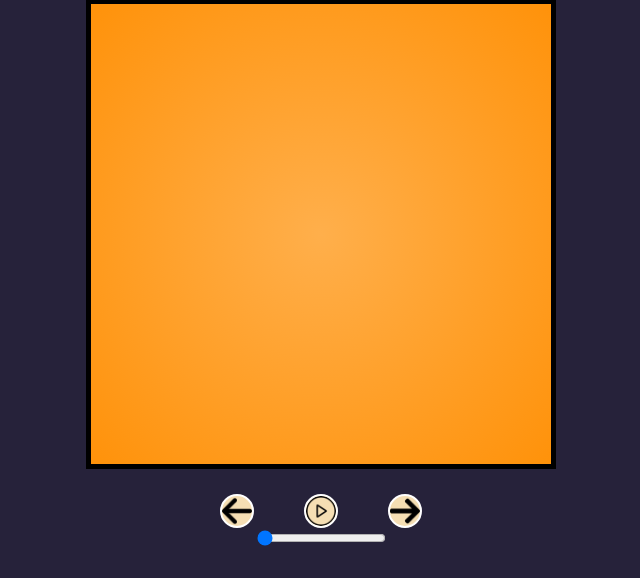
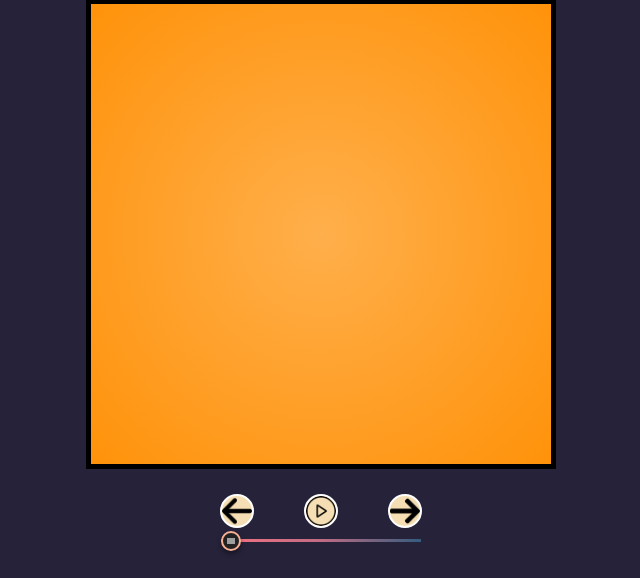
Before and after one commit to rafawang2/WebProject, a FastAPI app: page /SelectReplayBoard/replayBoard in a window 1280 px wide. Shown: the part 222-800 px from the top of the page, without its empty margins (319-959 px from the left). Run offline with FastAPI, Linux system fonts and the light colour scheme.

Commit message:
新增拖動進度條功能

```diff
--- a/static/scripts/GomokuReplay.js
+++ b/static/scripts/GomokuReplay.js
@@ -45,7 +45,7 @@ function initReplayBoard()
     if (GID === "1")
     {
         console.log("圍棋!!!");
-        board = Array.from({ length: 15 }, () => Array(15).fill(0));
+        board = Array.from({ length: 19 }, () => Array(19).fill(0));
         gap = len/(board[0].length-1); // 每個格子的大小
         radius = 10;
     }// 這裡應該是選擇所有的 img 元素
@@ -222,3 +222,25 @@ function updateProgressBar() {
     // 更新進度條的位置和文字
     progressBar.value = currentStep;
 }
+
+// 進度條拖動事件處理
+progressBar.addEventListener("input", function () {
+    const stepValue = parseInt(progressBar.value, 10);
+    currentStep = stepValue; // 更新當前步數
+    console.log(`拖動進度條: 當前步數 ${currentStep}`);
+
+    // 更新棋盤顯示
+    if (currentStep > 0 && currentStep <= steps.length) {
+        const cur_board = steps[currentStep - 1]["board"];
+        board = cur_board;
+        drawBoard(ctx, canvas, GID, board, offset, gap, radius, len);
+        const row = steps[currentStep - 1]["row"];
+        const col = steps[currentStep - 1]["col"];
+        testOutput.textContent = `steps: (${row},${col}) ${currentStep}/${steps.length}`;
+    } else if (currentStep === 0) {
+        // 如果拖到 0，重新初始化棋盤
+        initReplayBoard();
+        drawBoard(ctx, canvas, GID, board, offset, gap, radius, len);
+        testOutput.textContent = "到底了!";
+    }
+});
--- a/static/styles/ReplayBoard.css
+++ b/static/styles/ReplayBoard.css
@@ -39,3 +39,161 @@ body
     background: radial-gradient(ellipse at center, rgba(255,175,75,1) 0%,rgba(255,146,10,1) 100%); /* W3C, IE10+, FF16+, Chrome26+, Opera12+, Safari7+ */
     /* margin: 25px; */
 }
+
+
+/* progress bar */
+input[type="range"] {
+    -webkit-appearance: none;
+    -moz-appearance: none;
+    appearance: none;
+    width: 200px;
+    background-color: transparent;
+
+    &:focus {
+      outline-color: #f8b195;
+    }
+  }
+
+  input[type="range"]::-webkit-slider-runnable-track {
+    -webkit-appearance: none;
+    appearance: none;
+    height: 3px;
+    background: rgb(246, 114, 128);
+    background: -webkit-linear-gradient(
+      left,
+      rgba(246, 114, 128, 1) 0%,
+      rgba(192, 108, 132, 1) 50%,
+      rgba(53, 92, 125, 1) 100%
+    );
+    background: linear-gradient(
+      to right,
+      rgba(246, 114, 128, 1) 0%,
+      rgba(192, 108, 132, 1) 50%,
+      rgba(53, 92, 125, 1) 100%
+    );
+    filter: progid:DXImageTransform.Microsoft.gradient(
+      startColorstr="#f67280",
+      endColorstr="#355c7d",
+      GradientType=1
+    );
+  }
+
+  input[type="range"]::-moz-range-track {
+    -moz-appearance: none;
+    appearance: none;
+    height: 3px;
+    background: rgb(246, 114, 128);
+    background: -moz-linear-gradient(
+      left,
+      rgba(246, 114, 128, 1) 0%,
+      rgba(192, 108, 132, 1) 50%,
+      rgba(53, 92, 125, 1) 100%
+    );
+    background: linear-gradient(
+      to right,
+      rgba(246, 114, 128, 1) 0%,
+      rgba(192, 108, 132, 1) 50%,
+      rgba(53, 92, 125, 1) 100%
+    );
+    filter: progid:DXImageTransform.Microsoft.gradient(
+      startColorstr="#f67280",
+      endColorstr="#355c7d",
+      GradientType=1
+    );
+  }
+
+  input[type="range"]::-ms-track {
+    -webkit-appearance: none;
+    -moz-appearance: none;
+    appearance: none;
+    height: 3px;
+    background: rgb(246, 114, 128);
+    background: -moz-linear-gradient(
+      left,
+      rgba(246, 114, 128, 1) 0%,
+      rgba(192, 108, 132, 1) 50%,
+      rgba(53, 92, 125, 1) 100%
+    );
+    background: -webkit-linear-gradient(
+      left,
+      rgba(246, 114, 128, 1) 0%,
+      rgba(192, 108, 132, 1) 50%,
+      rgba(53, 92, 125, 1) 100%
+    );
+    background: linear-gradient(
+      to right,
+      rgba(246, 114, 128, 1) 0%,
+      rgba(192, 108, 132, 1) 50%,
+      rgba(53, 92, 125, 1) 100%
+    );
+    filter: progid:DXImageTransform.Microsoft.gradient(
+      startColorstr="#f67280",
+      endColorstr="#355c7d",
+      GradientType=1
+    );
+  }
+
+  input[type="range"]::-webkit-slider-thumb {
+  -webkit-appearance: none;
+  appearance: none;
+  border: 2px solid #f8b195;
+  border-radius: 50%;
+  height: 20px;
+  width: 20px;
+  position: relative;
+  bottom: 8px;
+  background: #222
+    url("http://codemenatalie.com/wp-content/uploads/2019/09/slider-thumb.png")
+    center no-repeat;
+  background-size: 50%;
+  box-shadow: 0px 3px 5px 0px rgba(0, 0, 0, 0.4);
+  cursor: grab;
+
+    &:active {
+      cursor: grabbing;
+    }
+}
+
+
+  input[type="range"]::-moz-range-thumb {
+    -moz-appearance: none;
+    appearance: none;
+    border: 2px solid #f8b195;
+    border-radius: 50%;
+    height: 20px;
+    width: 20px;
+    position: relative;
+    bottom: 8px;
+    background: #222
+      url("http://codemenatalie.com/wp-content/uploads/2019/09/slider-thumb.png")
+      center no-repeat;
+    background-size: 50%;
+    box-shadow: 0px 3px 5px 0px rgba(0, 0, 0, 0.4);
+    cursor: grab;
+
+    &:active {
+      cursor: grabbing;
+    }
+  }
+
+  input[type="range"]::-ms-thumb {
+    -webkit-appearance: none;
+    -moz-appearance: none;
+    appearance: none;
+    border: 2px solid #f8b195;
+    border-radius: 50%;
+    height: 20px;
+    width: 20px;
+    position: relative;
+    bottom: 8px;
+    background: #222
+      url("http://codemenatalie.com/wp-content/uploads/2019/09/slider-thumb.png")
+      center no-repeat;
+    background-size: 50%;
+    box-shadow: 0px 3px 5px 0px rgba(0, 0, 0, 0.4);
+    cursor: grab;
+
+    &:active {
+      cursor: grabbing;
+    }
+  }
```
